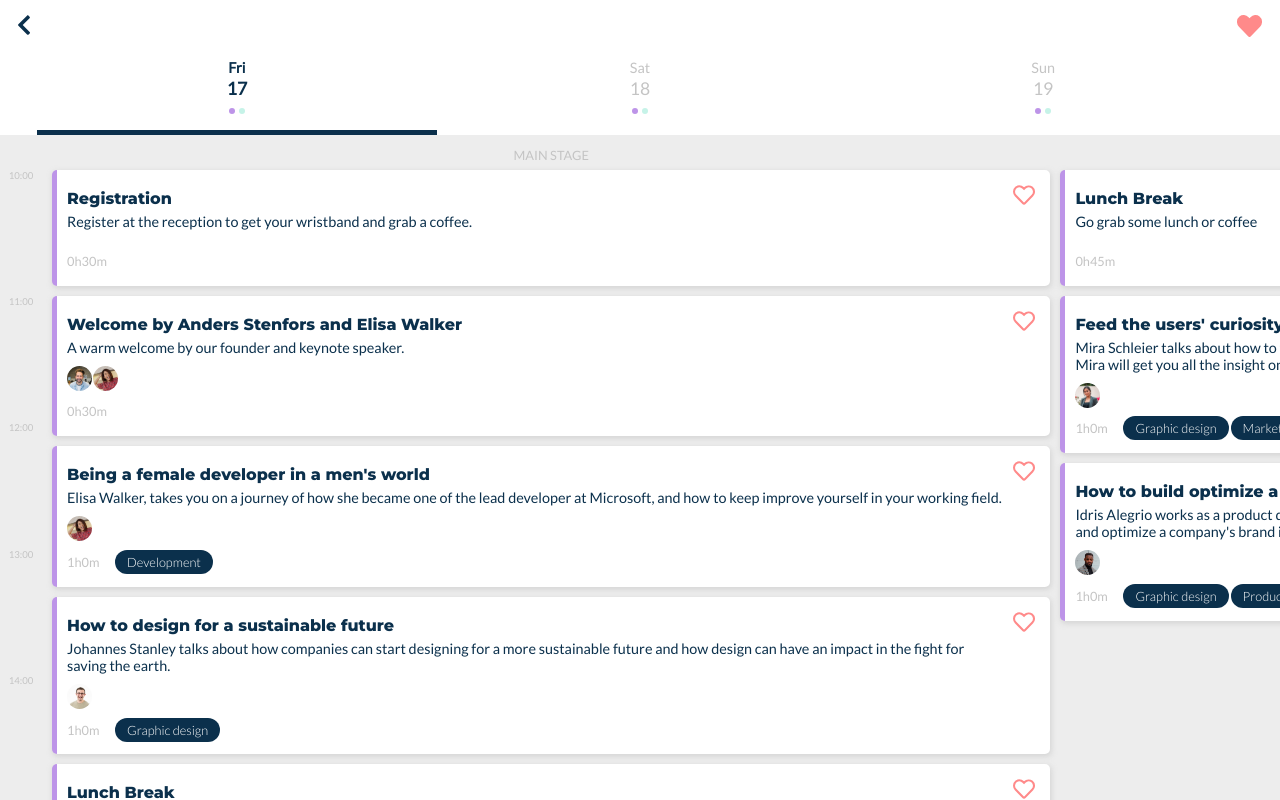
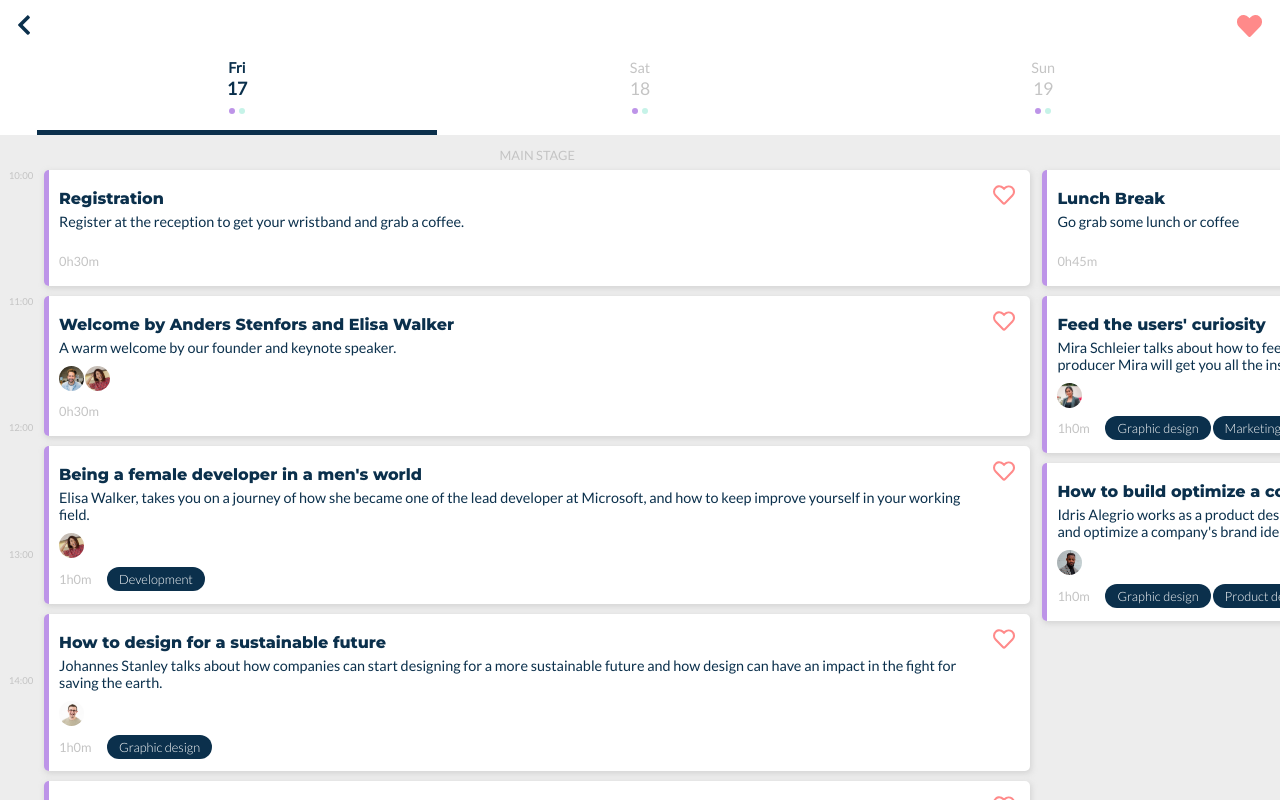
Before and after one commit to dsmtan/final-exam, a website built with webpack: page src/program.html in a window 1280 px wide. Built offline with nearby package versions, Linux system fonts and the light colour scheme; files whose address does not match are found by name.

Commit message:
styling changes

```diff
--- a/package.json
+++ b/package.json
@@ -32,6 +32,7 @@
   },
   "dependencies": {
     "core-js": "^3.4.8",
+    "cross-env": "^6.0.3",
     "muuri": "^0.8.0",
     "web-animations-js": "^2.3.2"
   }
--- a/src/js/program.js
+++ b/src/js/program.js
@@ -86,6 +86,7 @@ const createDaysButton = dayData => {
   daysBar.appendChild(dayButtonCopy);
 };
 
+// STILL TO DO: CALCULATE HEIGHT TIMELINE
 const constructTimeline = (dayStart, dayEnd, dayDurationHours) => {};
 
 const constructStageColumns = (eventDays, eventStages) => {
@@ -205,8 +206,3 @@ const calculateSessionDuration = (dayDate, startTime, endTime) => {
   let durationMin = totalMins - durationHrs * 60;
   return `${durationHrs}h${durationMin}m`;
 };
-
-// render fixed timeline column in grid
-
-// create grid column for each stage api: programSettings/eventStages array
-// for each column, map through all sessions and filter by stage, create a grid item for each.
--- a/src/scss/_program.scss
+++ b/src/scss/_program.scss
@@ -99,8 +99,9 @@
   max-height: 100vh;
   display: grid;
   grid-template-columns: 42px repeat(var(--colNum), 78vw);
-  grid-gap: 10px;
+  grid-gap: 0px;
   overflow-x: scroll;
+  scroll-snap-type: x mandatory;
 }
 
 .column--timeline {
@@ -108,6 +109,7 @@
   color: $tameGrey;
   text-align: center;
   padding-top: 35px;
+  scroll-snap-align: start;
 
   p {
     margin: 0 0 12em 0;
@@ -115,6 +117,10 @@
 }
 
 .column--stage {
+  scroll-snap-align: start;
+  padding-left: 2px;
+  padding-right: 10px;
+
   .p--stagetitle {
     height: 35px;
     margin: 0;
```
Also changed, not shown: src/program.html (+0 -22 lines), dist/bundle.css, dist/fonts/629a55a7e793da068dc580d184cc0e31.ttf (deleted), dist/images/78a4a1d0ea5721c8be57a0a1420bffb7.jpg (deleted), dist/images/e1d5874c81ec7d690e1de0cadb0d3b8b.jpg (deleted), dist/index.bundle.js, dist/program.bundle.js, dist/program.html, 1 other file.
